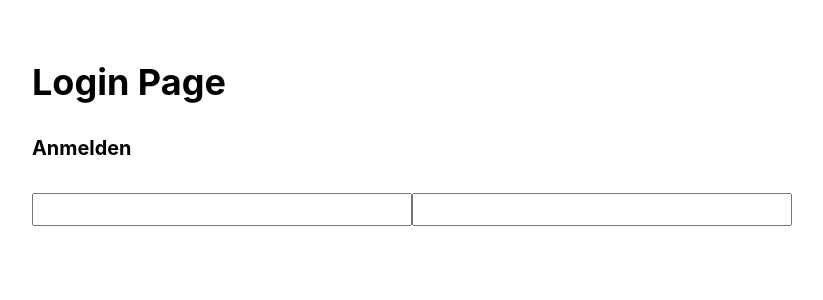
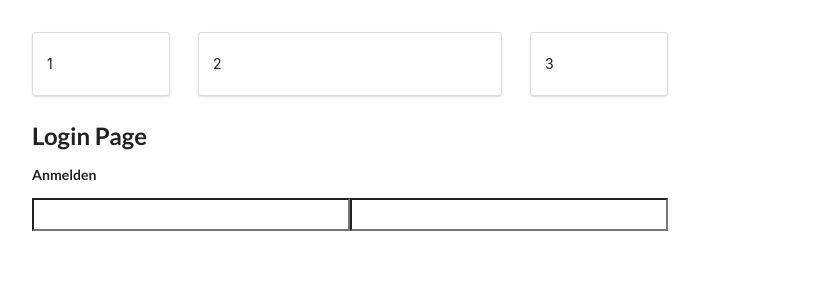
Before and after one commit to hulkthedev/portfolio-tracker-ui, a Next.js app: page /login in a window 1280 px wide. Shown: the top 300 px of the page, without its empty margins (0-823 px from the left). Built offline with nearby package versions, Linux system fonts and the light colour scheme.

Commit message:
add first grid attempt

```diff
--- a/components/layouts/defaultLayout.js
+++ b/components/layouts/defaultLayout.js
@@ -1,7 +1,9 @@
 import Head from 'next/head';
+import Script from 'next/script';
 import React from "react";
 import styles from './defaultLayout.module.css';
 import variables from '../../public/styles/variables.module.scss';
+// import semanticJs from "semantic-ui-css/semantic.min";
 
 export default function DefaultLayout({ children }) {
     return (
@@ -12,6 +14,7 @@ export default function DefaultLayout({ children }) {
                 <meta name="HandheldFriendly" content="true" />
 
                 <title>Portfolio Tracker</title>
+                {/*<Script src={semanticJs} strategy="beforeInteractive" />*/}
             </Head>
 
             <main className={ styles.main }>
--- a/package.json
+++ b/package.json
@@ -12,6 +12,8 @@
     "normalize.css": "^8.0.1",
     "react": "17.0.2",
     "react-dom": "17.0.2",
-    "sass": "^1.44.0"
+    "sass": "^1.44.0",
+    "semantic-ui-css": "^2.4.1",
+    "uikit": "^3.9.4"
   }
 }
--- a/pages/_app.jsx
+++ b/pages/_app.jsx
@@ -1,4 +1,5 @@
 import 'normalize.css/normalize.css';
+import 'semantic-ui-css/semantic.min.css';
 import '../public/styles/global.css';
 
 export default function Portfolio({ Component, pageProps }) {
--- a/pages/login.jsx
+++ b/pages/login.jsx
@@ -10,7 +10,26 @@ export default function Login() {
                 <title>Login</title>
             </Head>
 
-            <section>
+
+            <section >
+                <div className="ui equal width grid">
+                    <div className="column">
+                        <div className="ui segment">
+                            1
+                        </div>
+                    </div>
+                    <div className="eight wide column">
+                        <div className="ui segment">
+                            2
+                        </div>
+                    </div>
+                    <div className="column">
+                        <div className="ui segment">
+                            3
+                        </div>
+                    </div>
+                </div>
+
                 <h2>Login Page</h2>
                 <Signup />
             </section>
```
Also changed, not shown: 2 other files (tests, documents, lock files or other folders).
